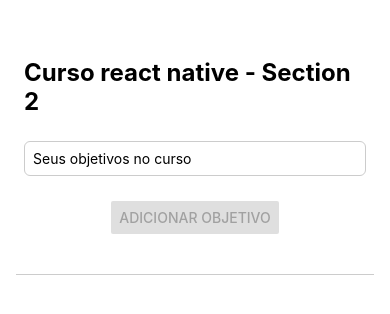
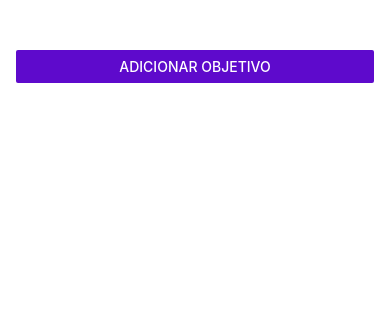
Before and after one commit to Washhh/React-Native---The-Practical-Guide, a React Native app: screen / in a window 390 px wide. Shown: the top 314 px of the page. Built offline with nearby package versions, Linux system fonts and the light colour scheme.

Commit message:
Finalizando módulo 2

```diff
--- a/App.js
+++ b/App.js
@@ -1,37 +1,54 @@
 import { useState } from 'react';
-import {
-  FlatList,
-  StyleSheet,
-  View,
-} from 'react-native';
+import { FlatList, StyleSheet, View, Button, StatusBar } from 'react-native';
 import GoalInput from './components/GoalInput';
 import GoalItem from './components/GoalItem';
 
 export default function App() {
   const [courseGoals, setCourseGoals] = useState([]);
+  const [modalIsVisible, setModalIsVisible] = useState(false);
+
+  function startAddGoalHandler() {
+    setModalIsVisible(true);
+  }
+
+  function handleCloseModal() {
+    setModalIsVisible(false);
+  }
 
   function addGoalHandler(enteredGoalText) {
     setCourseGoals((currentCourseGoals) => [
       ...currentCourseGoals,
-      {text: enteredGoalText, id: Math.random().toString()},
+      { text: enteredGoalText, id: Math.random().toString() },
     ]);
   }
 
   function deleteGoalHandler(courseGoalId) {
-    const filteredCourseGoals = courseGoals.filter((courseGoal) => courseGoal.id !== courseGoalId)
-    setCourseGoals(filteredCourseGoals)
+    const filteredCourseGoals = courseGoals.filter(
+      (courseGoal) => courseGoal.id !== courseGoalId
+    );
+    setCourseGoals(filteredCourseGoals);
   }
 
   return (
     <View style={styles.appContainer}>
+      <StatusBar backgroundColor='#1e085a' />
+      <Button
+        title='Adicionar objetivo'
+        color='#5e0acc'
+        onPress={startAddGoalHandler}
+      />
       <GoalInput
         addGoalHandler={addGoalHandler}
+        visible={modalIsVisible}
+        handleCloseModal={handleCloseModal}
       />
       <View style={styles.goalsContainer}>
         <FlatList
           data={courseGoals}
           keyExtractor={(item, index) => `${index}-${item}`}
-          renderItem={(itemData) => <GoalItem onDelete={deleteGoalHandler} item={itemData.item} />}
+          renderItem={(itemData) => (
+            <GoalItem onDelete={deleteGoalHandler} item={itemData.item} />
+          )}
         />
       </View>
     </View>
@@ -40,7 +57,8 @@ export default function App() {
 
 const styles = StyleSheet.create({
   appContainer: {
-    flex: 1,
+    height: '100%',
+    width: '100%',
     paddingTop: 50,
     paddingHorizontal: 16,
   },
--- a/app.json
+++ b/app.json
@@ -6,6 +6,7 @@
     "orientation": "portrait",
     "icon": "./assets/icon.png",
     "userInterfaceStyle": "light",
+    "backgroundColor": "#1e085a",
     "splash": {
       "image": "./assets/splash.png",
       "resizeMode": "contain",
--- a/components/GoalInput.js
+++ b/components/GoalInput.js
@@ -1,6 +1,15 @@
 import { useState } from 'react';
-import { StyleSheet, TextInput, View, Button, Text } from 'react-native';
-
+import {
+  StyleSheet,
+  TextInput,
+  View,
+  Button,
+  Text,
+  Modal,
+  Image,
+  StatusBar,
+} from 'react-native';
+import goalImage from '../assets/images/goal.png';
 function GoalInput(props) {
   const [enteredGoalText, setEnteredGoalText] = useState('');
 
@@ -9,39 +18,64 @@ function GoalInput(props) {
   }
 
   return (
+    <Modal visible={props.visible} animationType='slide' statusBarTranslucent>
       <View style={styles.inputContainer}>
         <View style={styles.titleContainer}>
           <Text style={styles.titleText}>Curso react native - Section 2</Text>
         </View>
+        <View style={styles.inputContent}>
+          <Image style={styles.image} source={goalImage} />
           <TextInput
             style={styles.textInput}
             placeholder='Seus objetivos no curso'
+            placeholderTextColor='#120438'
             onChangeText={goalInputHandler}
             value={enteredGoalText}
           />
           <View style={styles.buttonContainer}>
+            <View style={styles.button}>
               <Button
                 title='Adicionar objetivo'
                 onPress={() => {
                   props.addGoalHandler(enteredGoalText);
                   setEnteredGoalText('');
+                  props.handleCloseModal();
                 }}
                 disabled={enteredGoalText == ''}
+                color='#b180f0'
+              />
+            </View>
+            <View style={{ ...styles.button, marginTop: 8 }}>
+              <Button
+                title='Cancelar'
+                onPress={props.handleCloseModal}
+                color='#f31282'
               />
             </View>
           </View>
+        </View>
+      </View>
+    </Modal>
   );
 }
 
 const styles = StyleSheet.create({
   inputContainer: {
+    height: '100%',
+    paddingTop: 50,
+    paddingHorizontal: 8,
+    paddingBottom: 32,
+    backgroundColor: '#311b6b',
+  },
+  image: {
+    height: 100,
+    width: 100,
+    margin: 20,
+  },
+  inputContent: {
     flex: 1,
-    padding: 8,
-    paddingBottom: 32,
-    marginBottom: 16,
-    justifyContent: 'space-between',
-    borderBottomWidth: 1,
-    borderBottomColor: '#ccc',
+    justifyContent: 'center',
+    alignItems: 'center',
   },
   titleContainer: {
     alignItems: 'center',
@@ -50,6 +84,7 @@ const styles = StyleSheet.create({
   titleText: {
     fontSize: 24,
     fontWeight: '700',
+    color: '#e4d0ff',
   },
   textInput: {
     borderWidth: 1,
@@ -57,10 +92,18 @@ const styles = StyleSheet.create({
     borderRadius: 6,
     width: '100%',
     padding: 8,
+    color: '#120438',
+    backgroundColor: '#e4d0ff',
+    borderColor: '#e4d0ff',
   },
   buttonContainer: {
+    width: '100%',
     alignItems: 'center',
+    justifyContent: 'center',
     paddingVertical: 8,
+  },
+  button: {
+    width: '60%',
   },
 });
 
```
Also changed, not shown: assets/images/goal.png (added). Lines whose indentation alone changed are shown as unchanged.
